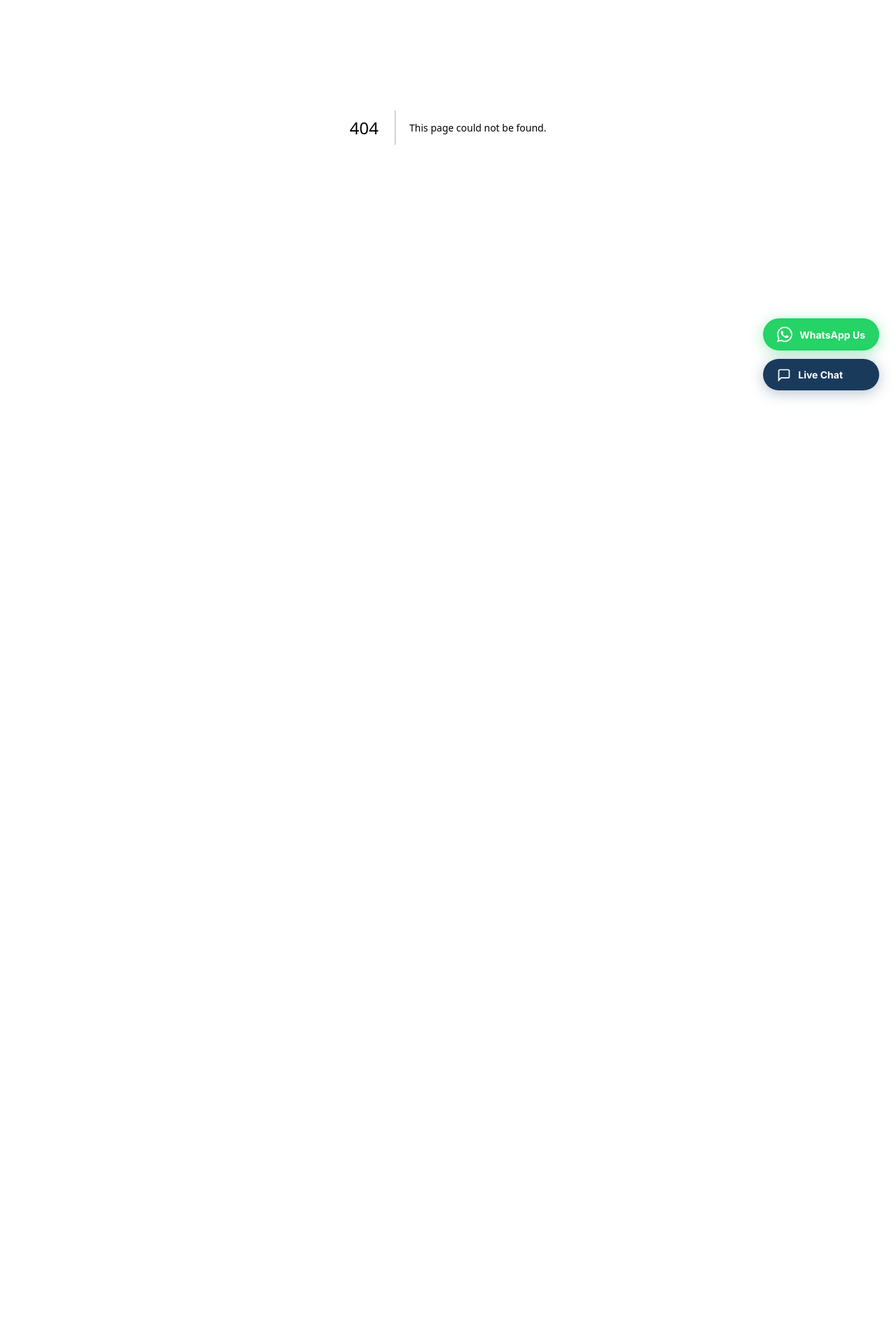
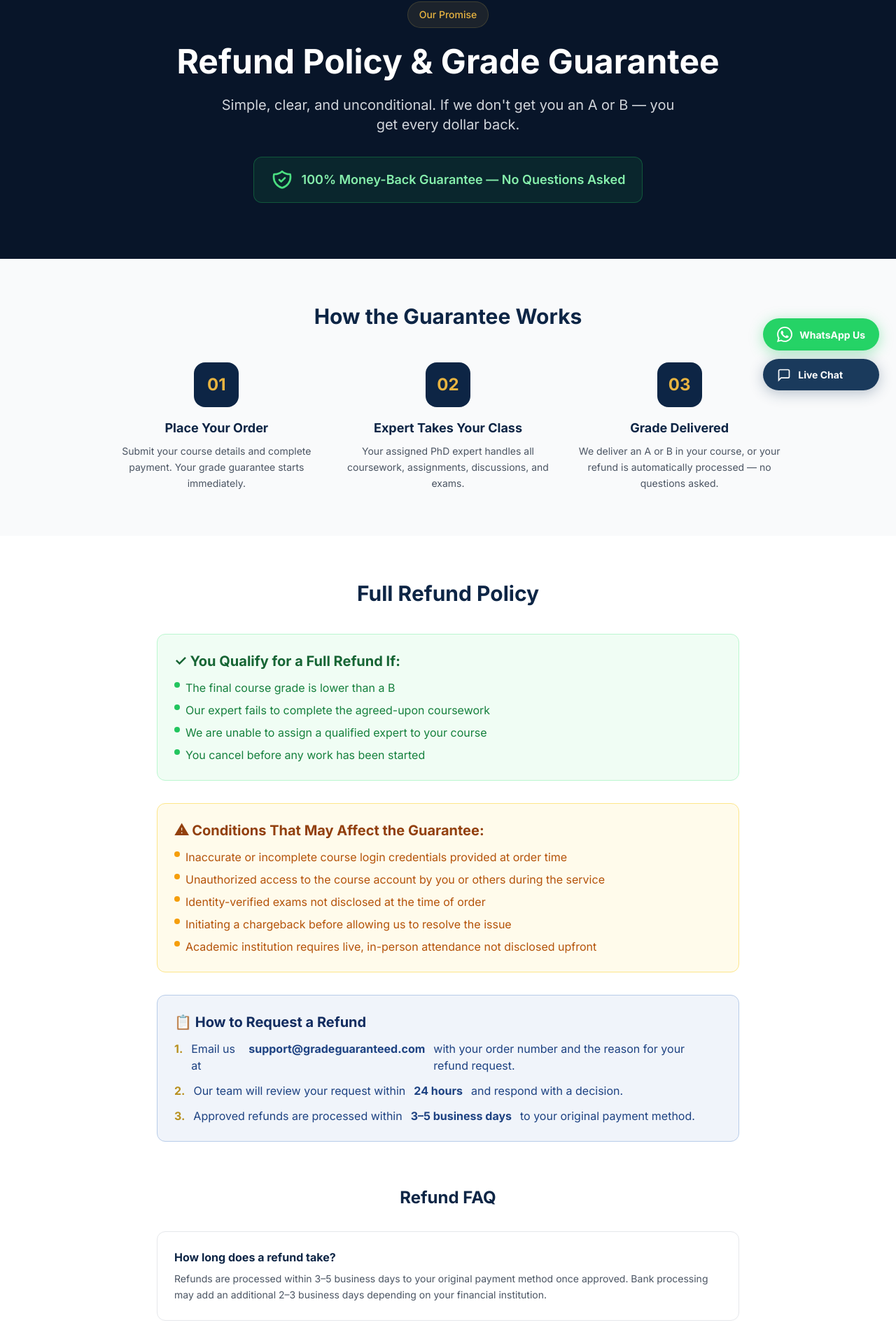
Before and after one commit to gradeduarantee/gradeguaranteed, a Next.js app: page /refund-policy in a window 1280 px wide. Before the commit this address had no page. Shown: the part 218-2122 px from the top of the page at 70% size. Before the commit the page ends 800 px from the top, so only its background shows below. Built offline with nearby package versions, Linux system fonts and the light colour scheme.

Commit message:
Add Refund Policy page with grade guarantee details

```diff
--- /dev/null
+++ b/app/refund-policy/page.js
@@ -0,0 +1,130 @@
+import Link from 'next/link'
+import Header from '@/components/Header'
+import Footer from '@/components/Footer'
+
+export const metadata = {
+  title: 'Refund Policy & Grade Guarantee | GradeGuaranteed.com',
+  description: 'Our A or B Grade Guarantee — get a full refund if we don\'t deliver. Clear, simple refund policy with no hidden conditions. 100% money-back guarantee.',
+  robots: { index: true, follow: true },
+}
+
+const steps = [
+  { step: '01', title: 'Place Your Order', desc: 'Submit your course details and complete payment. Your grade guarantee starts immediately.' },
+  { step: '02', title: 'Expert Takes Your Class', desc: 'Your assigned PhD expert handles all coursework, assignments, discussions, and exams.' },
+  { step: '03', title: 'Grade Delivered', desc: 'We deliver an A or B in your course, or your refund is automatically processed — no questions asked.' },
+]
+
+const faqs = [
+  { q: 'How long does a refund take?', a: 'Refunds are processed within 3–5 business days to your original payment method once approved. Bank processing may add an additional 2–3 business days depending on your financial institution.' },
+  { q: 'What if my course is still in progress?', a: 'If you feel the course is not going well before completion, contact us immediately at support@gradeguaranteed.com. We will reassign a new expert and take corrective action before issuing any refund.' },
+  { q: 'Can I get a partial refund?', a: 'Yes. If we complete part of the course and then cannot continue due to circumstances outside our control, we will issue a pro-rated refund for the uncompleted portion.' },
+  { q: 'What if my school uses identity verification?', a: 'Proctored exams and identity-verified sessions must be disclosed at the time of order. If you disclose these upfront, we factor them into our guarantee. Undisclosed verification requirements may void the guarantee for those specific assessments only.' },
+  { q: 'Does the guarantee cover all subjects?', a: 'Yes. Our A/B guarantee applies to all subjects we accept. Some highly specialized courses may have different terms — this will be disclosed before you complete payment.' },
+  { q: 'What if I want to cancel before the course starts?', a: 'If you cancel before our expert begins any work, you receive a 100% refund. If work has begun, a partial refund is issued based on the percentage of work remaining.' },
+]
+
+export default function RefundPolicy() {
+  return (
+    <>
+      <Header />
+      <main>
+        {/* Hero */}
+        <section className="bg-navy-950 pt-32 pb-20">
+          <div className="max-w-4xl mx-auto px-4 sm:px-6 lg:px-8 text-center">
+            <div className="inline-flex items-center gap-2 bg-gold-500/10 border border-gold-500/20 rounded-full px-4 py-2 mb-6">
+              <span className="text-gold-400 text-sm font-medium">Our Promise</span>
+            </div>
+            <h1 className="text-4xl md:text-5xl font-bold text-white mb-6">Refund Policy &amp; Grade Guarantee</h1>
+            <p className="text-xl text-gray-300 max-w-2xl mx-auto">
+              Simple, clear, and unconditional. If we don&apos;t get you an A or B — you get every dollar back.
+            </p>
+            <div className="mt-8 inline-flex items-center gap-3 bg-green-500/10 border border-green-500/30 rounded-xl px-6 py-4">
+              <svg className="w-8 h-8 text-green-400 flex-shrink-0" fill="none" stroke="currentColor" viewBox="0 0 24 24">
+                <path strokeLinecap="round" strokeLinejoin="round" strokeWidth={2} d="M9 12l2 2 4-4m5.618-4.016A11.955 11.955 0 0112 2.944a11.955 11.955 0 01-8.618 3.04A12.02 12.02 0 003 9c0 5.591 3.824 10.29 9 11.622 5.176-1.332 9-6.03 9-11.622 0-1.042-.133-2.052-.382-3.016z" />
+              </svg>
+              <span className="text-green-300 font-semibold text-lg">100% Money-Back Guarantee — No Questions Asked</span>
+            </div>
+          </div>
+        </section>
+
+        {/* How It Works */}
+        <section className="bg-gray-50 py-16">
+          <div className="max-w-5xl mx-auto px-4 sm:px-6 lg:px-8">
+            <h2 className="text-3xl font-bold text-navy-900 text-center mb-12">How the Guarantee Works</h2>
+            <div className="grid grid-cols-1 md:grid-cols-3 gap-8">
+              {steps.map((s) => (
+                <div key={s.step} className="text-center">
+                  <div className="w-16 h-16 bg-navy-900 text-gold-400 rounded-2xl flex items-center justify-center text-2xl font-bold mx-auto mb-4">{s.step}</div>
+                  <h3 className="text-lg font-bold text-navy-900 mb-2">{s.title}</h3>
+                  <p className="text-gray-600 text-sm leading-relaxed">{s.desc}</p>
+                </div>
+              ))}
+            </div>
+          </div>
+        </section>
+
+        {/* Policy Details */}
+        <section className="bg-white py-16">
+          <div className="max-w-4xl mx-auto px-4 sm:px-6 lg:px-8">
+            <h2 className="text-3xl font-bold text-navy-900 mb-10 text-center">Full Refund Policy</h2>
+
+            <div className="space-y-8">
+              <div className="bg-green-50 border border-green-200 rounded-xl p-6">
+                <h3 className="text-xl font-bold text-green-800 mb-3">✓ You Qualify for a Full Refund If:</h3>
+                <ul className="space-y-2 text-green-700">
+                  <li className="flex items-start gap-2"><span className="mt-1 w-2 h-2 bg-green-500 rounded-full flex-shrink-0"></span>The final course grade is lower than a B</li>
+                  <li className="flex items-start gap-2"><span className="mt-1 w-2 h-2 bg-green-500 rounded-full flex-shrink-0"></span>Our expert fails to complete the agreed-upon coursework</li>
+                  <li className="flex items-start gap-2"><span className="mt-1 w-2 h-2 bg-green-500 rounded-full flex-shrink-0"></span>We are unable to assign a qualified expert to your course</li>
+                  <li className="flex items-start gap-2"><span className="mt-1 w-2 h-2 bg-green-500 rounded-full flex-shrink-0"></span>You cancel before any work has been started</li>
+                </ul>
+              </div>
+
+              <div className="bg-amber-50 border border-amber-200 rounded-xl p-6">
+                <h3 className="text-xl font-bold text-amber-800 mb-3">⚠ Conditions That May Affect the Guarantee:</h3>
+                <ul className="space-y-2 text-amber-700">
+                  <li className="flex items-start gap-2"><span className="mt-1 w-2 h-2 bg-amber-500 rounded-full flex-shrink-0"></span>Inaccurate or incomplete course login credentials provided at order time</li>
+                  <li className="flex items-start gap-2"><span className="mt-1 w-2 h-2 bg-amber-500 rounded-full flex-shrink-0"></span>Unauthorized access to the course account by you or others during the service</li>
+                  <li className="flex items-start gap-2"><span className="mt-1 w-2 h-2 bg-amber-500 rounded-full flex-shrink-0"></span>Identity-verified exams not disclosed at the time of order</li>
+                  <li className="flex items-start gap-2"><span className="mt-1 w-2 h-2 bg-amber-500 rounded-full flex-shrink-0"></span>Initiating a chargeback before allowing us to resolve the issue</li>
+                  <li className="flex items-start gap-2"><span className="mt-1 w-2 h-2 bg-amber-500 rounded-full flex-shrink-0"></span>Academic institution requires live, in-person attendance not disclosed upfront</li>
+                </ul>
+              </div>
+
+              <div className="bg-navy-50 border border-navy-200 rounded-xl p-6">
+                <h3 className="text-xl font-bold text-navy-800 mb-3">📋 How to Request a Refund</h3>
+                <ol className="space-y-3 text-navy-700">
+                  <li className="flex items-start gap-3"><span className="font-bold text-gold-600">1.</span>Email us at <strong>support@gradeguaranteed.com</strong> with your order number and the reason for your refund request.</li>
+                  <li className="flex items-start gap-3"><span className="font-bold text-gold-600">2.</span>Our team will review your request within <strong>24 hours</strong> and respond with a decision.</li>
+                  <li className="flex items-start gap-3"><span className="font-bold text-gold-600">3.</span>Approved refunds are processed within <strong>3–5 business days</strong> to your original payment method.</li>
+                </ol>
+              </div>
+            </div>
+
+            {/* FAQ */}
+            <div className="mt-16">
+              <h2 className="text-2xl font-bold text-navy-900 mb-8 text-center">Refund FAQ</h2>
+              <div className="space-y-4">
+                {faqs.map((faq, i) => (
+                  <div key={i} className="border border-gray-200 rounded-xl p-6">
+                    <h3 className="font-bold text-navy-900 mb-2">{faq.q}</h3>
+                    <p className="text-gray-600 text-sm leading-relaxed">{faq.a}</p>
+                  </div>
+                ))}
+              </div>
+            </div>
+
+            {/* CTA */}
+            <div className="mt-16 bg-navy-950 rounded-2xl p-8 text-center">
+              <h3 className="text-2xl font-bold text-white mb-3">Ready to Get Started Risk-Free?</h3>
+              <p className="text-gray-400 mb-6">Join thousands of students who got their A or B — guaranteed.</p>
+              <Link href="/get-a-quote" className="inline-flex items-center gap-2 bg-gold-500 text-navy-950 px-8 py-4 rounded-xl font-bold text-lg hover:bg-gold-400 transition-colors">
+                Get a Free Quote
+              </Link>
+            </div>
+          </div>
+        </section>
+      </main>
+      <Footer />
+    </>
+  )
+}
```
